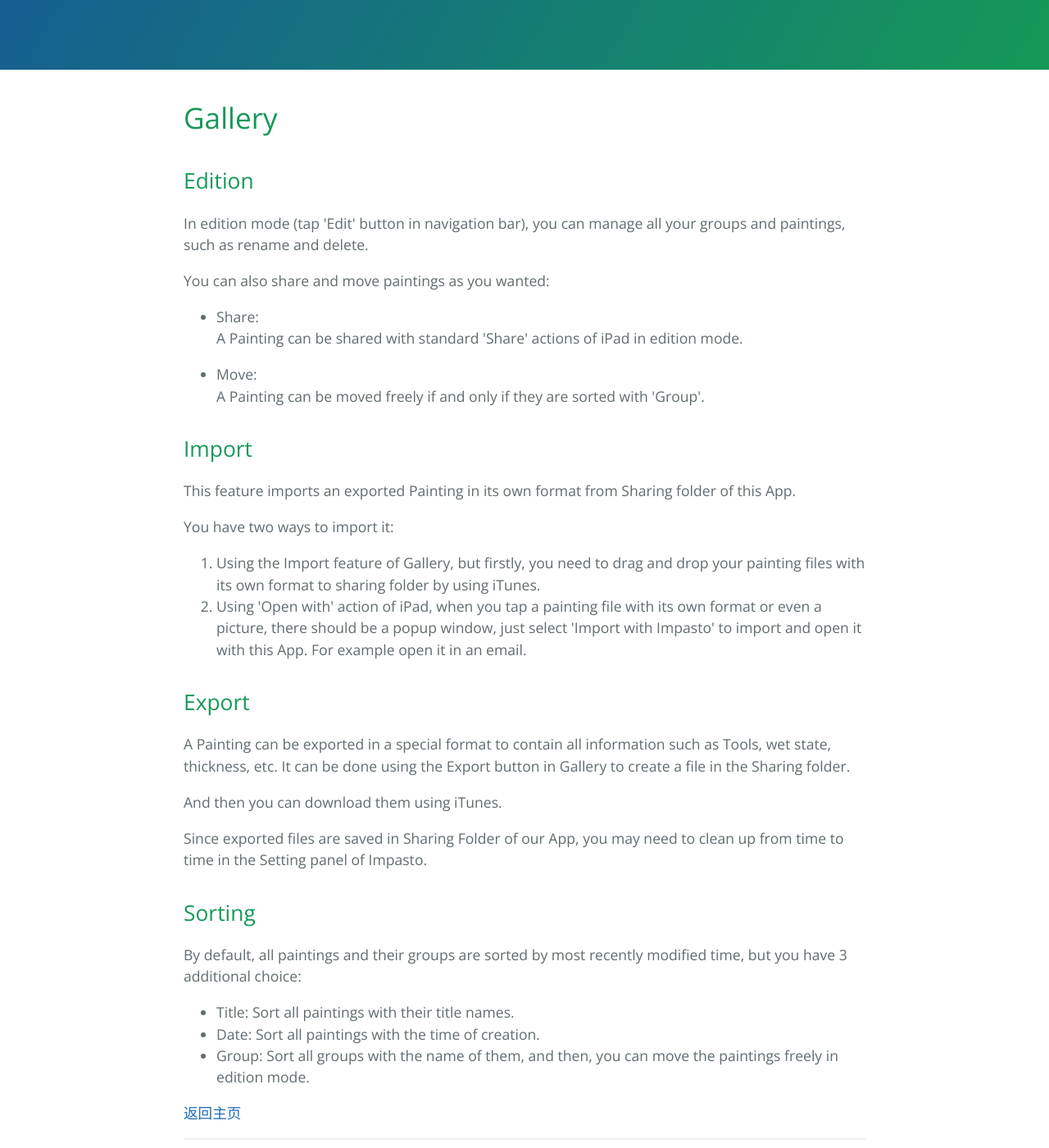
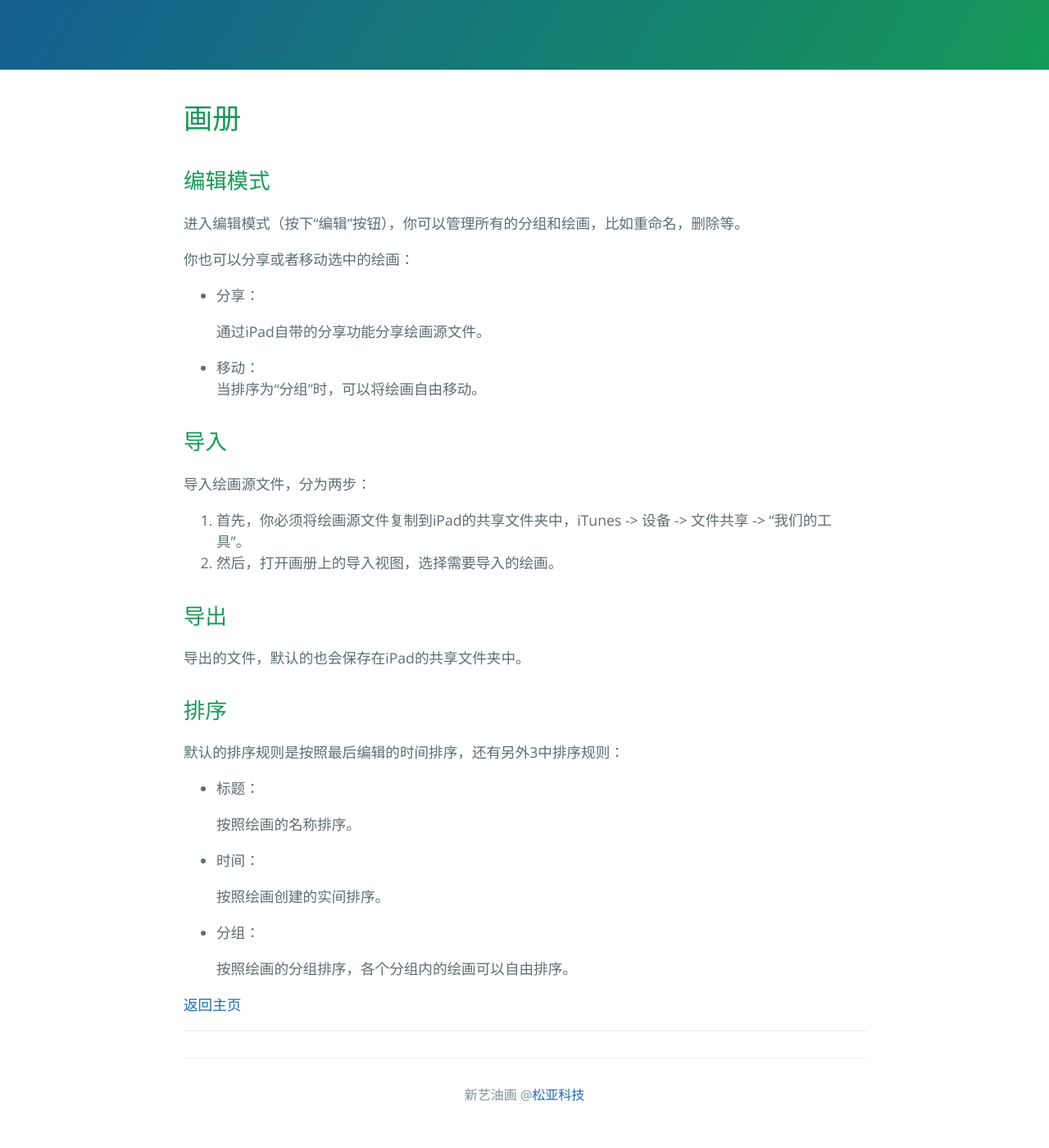
Before and after one commit to ecsoya/oilpainting.github.io, a Jekyll site: the page built from cn/Help/gallery.html, in a window 1280 px wide and 1400 px high, scrolled down 298 px. Shown: the whole window at 82% size. Built offline with Jekyll 4.4.1, drawn with Linux system fonts in a browser that asks for light colours; comment, search, counter and statistics services are not loaded; after the commit the page ends 1677 px from its top, so only the background shows below that.

Commit message:
u cn gallery

```diff
--- a/cn/Help/gallery.html
+++ b/cn/Help/gallery.html
@@ -1,32 +1,29 @@
 ---
 layout: cn
-title: Gallery
+title: 画册
 category: User's Guide
 ---
 <html><body>
 
-<h2>Edition</h2>
-<p>In edition mode (tap 'Edit' button in navigation bar), you can manage all your groups and paintings, such as rename and delete.</p>
-<p>You can also share and move paintings as you wanted:</p>
+<h2>编辑模式</h2>
+<p>进入编辑模式（按下“编辑”按钮），你可以管理所有的分组和绘画，比如重命名，删除等。</p>
+<p>你也可以分享或者移动选中的绘画：</p>
 <ul>
-<li>Share:&nbsp;
-<p>A Painting can be shared with standard 'Share' actions of iPad in edition mode.</p></li>
-<li>Move:<br />A Painting can be moved freely if and only if they are sorted with 'Group'.</li></ul>
-<h2>Import</h2>
-<p>This feature imports an exported Painting in its own format from Sharing folder of this App.</p>
-<p>You have two ways to import it:</p>
+<li>分享：<br />
+<p>通过iPad自带的分享功能分享绘画源文件。</p></li>
+<li>移动：<br />当排序为“分组”时，可以将绘画自由移动。</li></ul>
+<h2>导入</h2>
+<p>导入绘画源文件，分为两步：</p>
 <ol>
-<li>Using the Import feature of Gallery, but firstly, you need to drag and drop your painting files with its own format to sharing folder by using iTunes.</li>
-<li>Using 'Open with' action of iPad, when you tap a painting file with its own format or even a picture, there should be a popup window, just select 'Import with Impasto' to import and open it with this App. For example open it in an email.</li></ol>
-<h2>Export</h2>
-<p>A Painting can be exported in a special format to contain all information such as Tools, wet state, thickness, etc. It can be done using the Export button in Gallery to create a file in the Sharing folder.</p>
-<p>And then you can download them using iTunes.</p>
-<p>Since exported files are saved in Sharing Folder of our App, you may need to clean up from time to time in the Setting panel of Impasto.</p>
-<h2>Sorting</h2>
-<p>By default, all paintings and their groups are sorted by most recently modified time, but you have 3 additional choice:</p>
+<li>首先，你必须将绘画源文件复制到iPad的共享文件夹中，iTunes -> 设备 -> 文件共享 -> “我们的工具”。</li>
+<li>然后，打开画册上的导入视图，选择需要导入的绘画。</li></ol>
+<h2>导出</h2>
+<p>导出的文件，默认的也会保存在iPad的共享文件夹中。</p>
+<h2>排序</h2>
+<p>默认的排序规则是按照最后编辑的时间排序，还有另外3中排序规则：</p>
 <ul>
-<li>Title: Sort all paintings with their title names.</li>
-<li>Date: Sort all paintings with the time of creation.</li>
-<li>Group: Sort all groups with the name of them, and then, you can move the paintings freely in edition mode.</li></ul>
+<li>标题：<br /> <p>按照绘画的名称排序。</p></li>
+<li>时间：<br /> <p>按照绘画创建的实间排序。</p></li>
+<li>分组：<br /> <p>按照绘画的分组排序，各个分组内的绘画可以自由排序。</p></li></ul>
 
 </body></html>
--- a/cn/index.html
+++ b/cn/index.html
@@ -10,7 +10,7 @@ title: 欢迎
 	<h2>用户手册</h2>
 	<ul>
 	  <li><a href="Help/overview.html">预览</a></li>
-	  <li><a href="Help/gallery.html">我的画册</a></li>
+	  <li><a href="Help/gallery.html">画册</a></li>
 	  <li><a href="Help/workshop.html">绘画</a></li>
 	  <li><a href="Help/gestures.html">手势</a></li>
 	  <li><a href="Help/feature_comparaison.html">版本比较</a></li>
```
